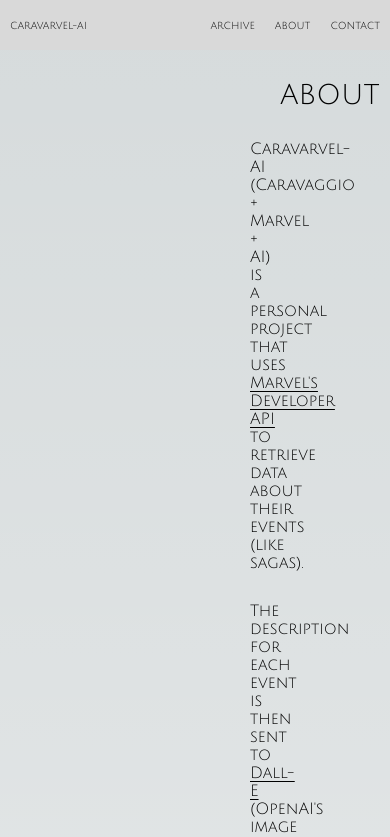
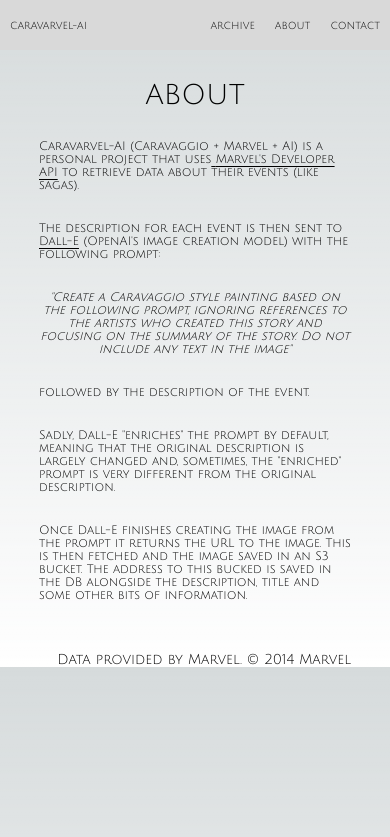
Before and after one commit to icenando/marvel-ai-ui, a Next.js app: page /about in a window 390 px wide. Shown: the top 837 px of the page. Built offline with nearby package versions, Linux system fonts and the light colour scheme.

Commit message:
fix about and contact css

```diff
--- a/src/styles/page.module.scss
+++ b/src/styles/page.module.scss
@@ -11,6 +11,7 @@
   font-size: 24px;
   color: black;
   text-wrap: nowrap;
+  position: absolute;
 
   a,
   div {
@@ -158,6 +159,8 @@
 @media (max-width: 760px) {
   .header {
     font-size: 10px;
+    position: absolute;
+    z-index: 10;
 
     a {
       margin: 0 10px;
@@ -189,11 +192,36 @@
   .hero_image {
     object-fit: contain;
     max-width: 100%;
-    margin: -170px 0;
+    margin-top: -110px;
+    margin-bottom: -160px;
   }
 
   .attribution_text {
     margin-top: 20px;
     font-size: 14px;
   }
+
+  .archive {
+    &__title {
+      padding-top: 80px;
+    }
+  }
+
+  .about {
+    margin: 0 auto;
+    padding-top: 50px;
+    width: 80%;
+    font-size: 12px;
+
+    &__title {
+      text-align: center;
+      font-size: 28px;
+    }
+  }
+
+  .contact {
+    padding-top: 50px;
+    width: 80%;
+    margin: 0 auto;
+  }
 }
```
